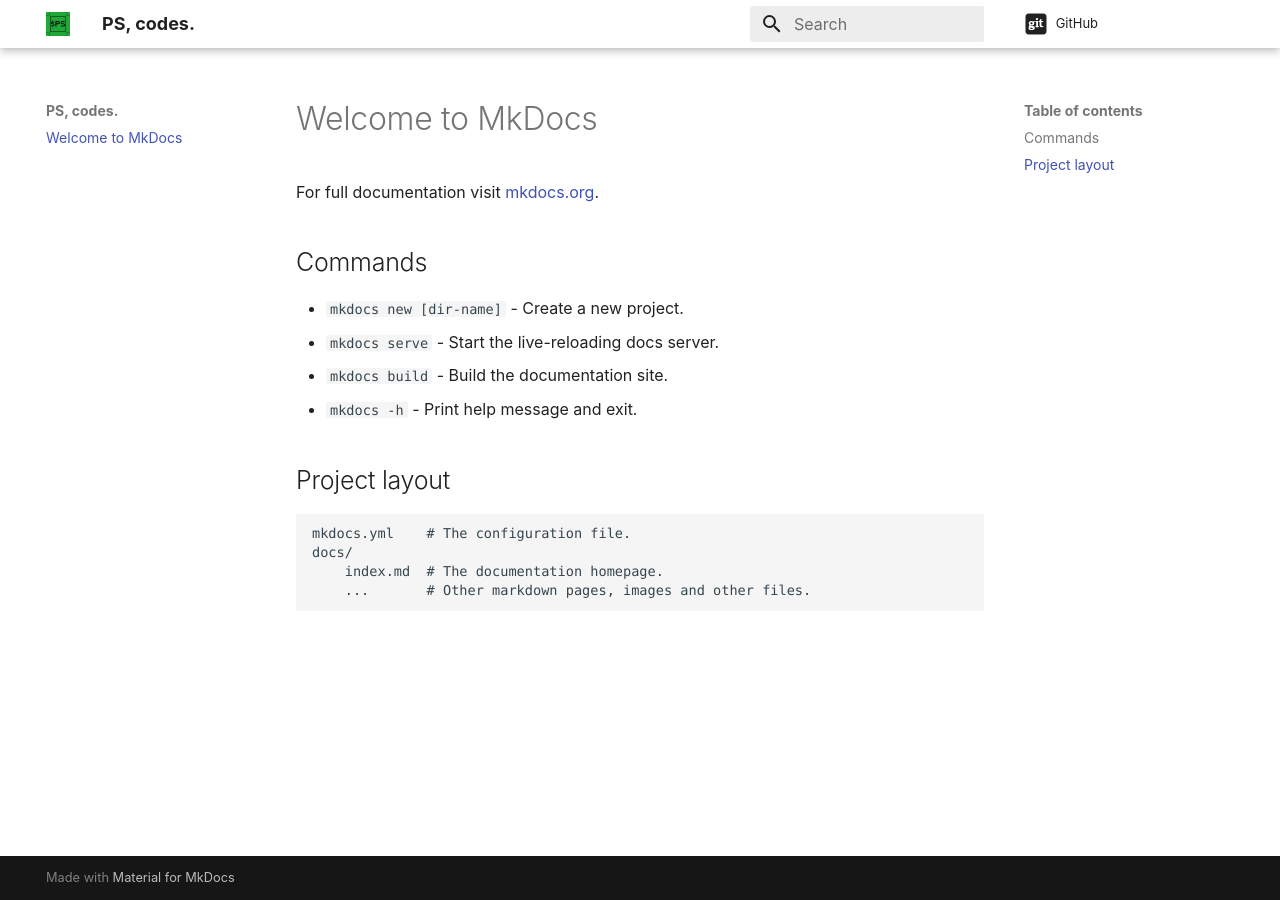
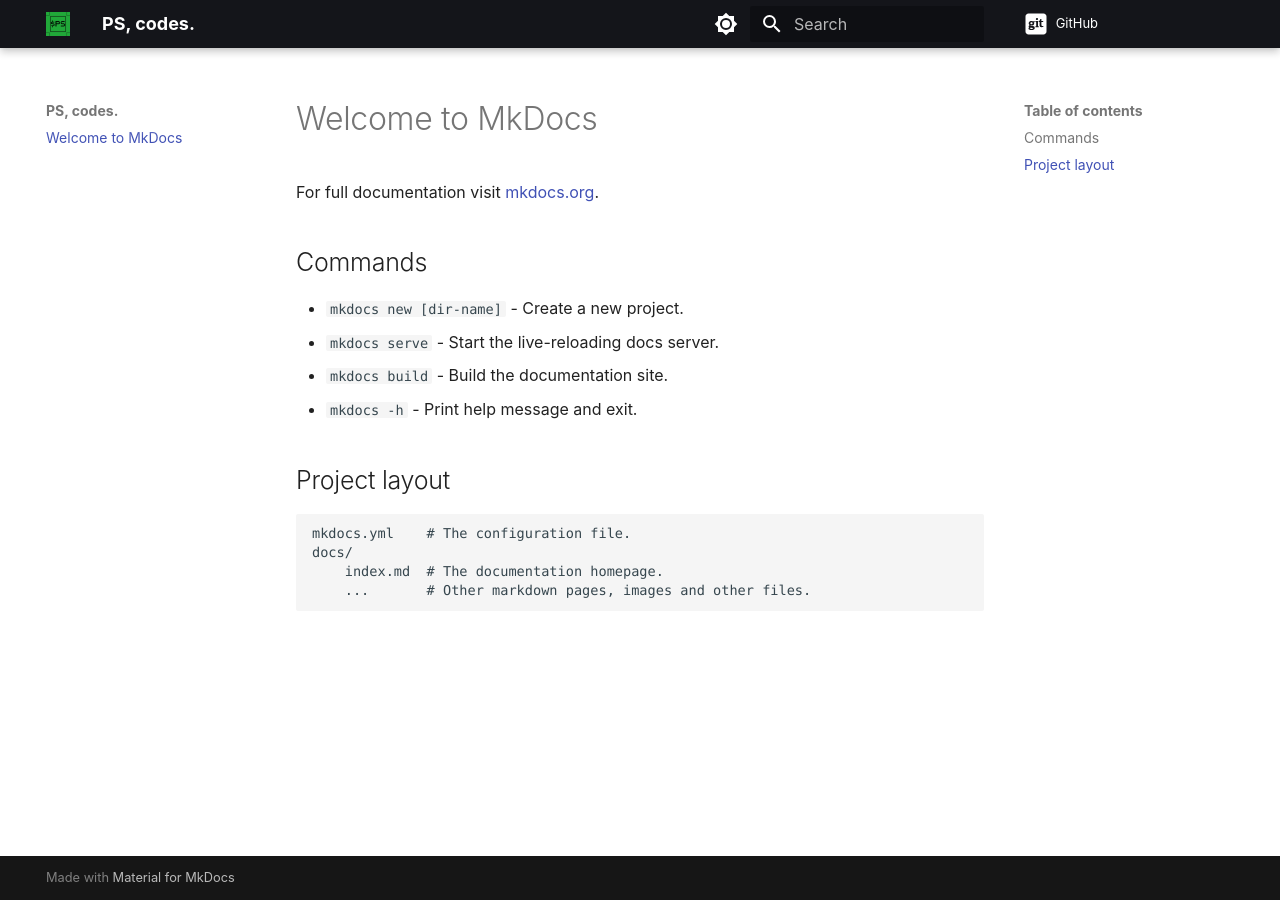
Before and after one commit to peterschutt/peterschutt.github.io, an MkDocs documentation site: the page built from docs/index.md, in a window 1280 px wide. Built offline with MkDocs 1.6.1 and Material for MkDocs 9.7.7, drawn with Linux system fonts in a browser that asks for light colours; some web fonts are replaced; comment, search, counter and statistics services are not loaded.

```diff
--- a/mkdocs.yml
+++ b/mkdocs.yml
@@ -4,7 +4,18 @@ site_name: PS, codes.
 theme:
   name: material
   palette:
-    primary: white
+    # Palette toggle for light mode
+    - scheme: default
+      primary: black
+      toggle:
+        icon: material/brightness-7
+        name: Switch to dark mode
+    # Palette toggle for dark mode
+    - scheme: slate
+      primary: black
+      toggle:
+        icon: material/brightness-4
+        name: Switch to light mode
   font:
     text: Zen Antique
     code: Azaret Mono
```
